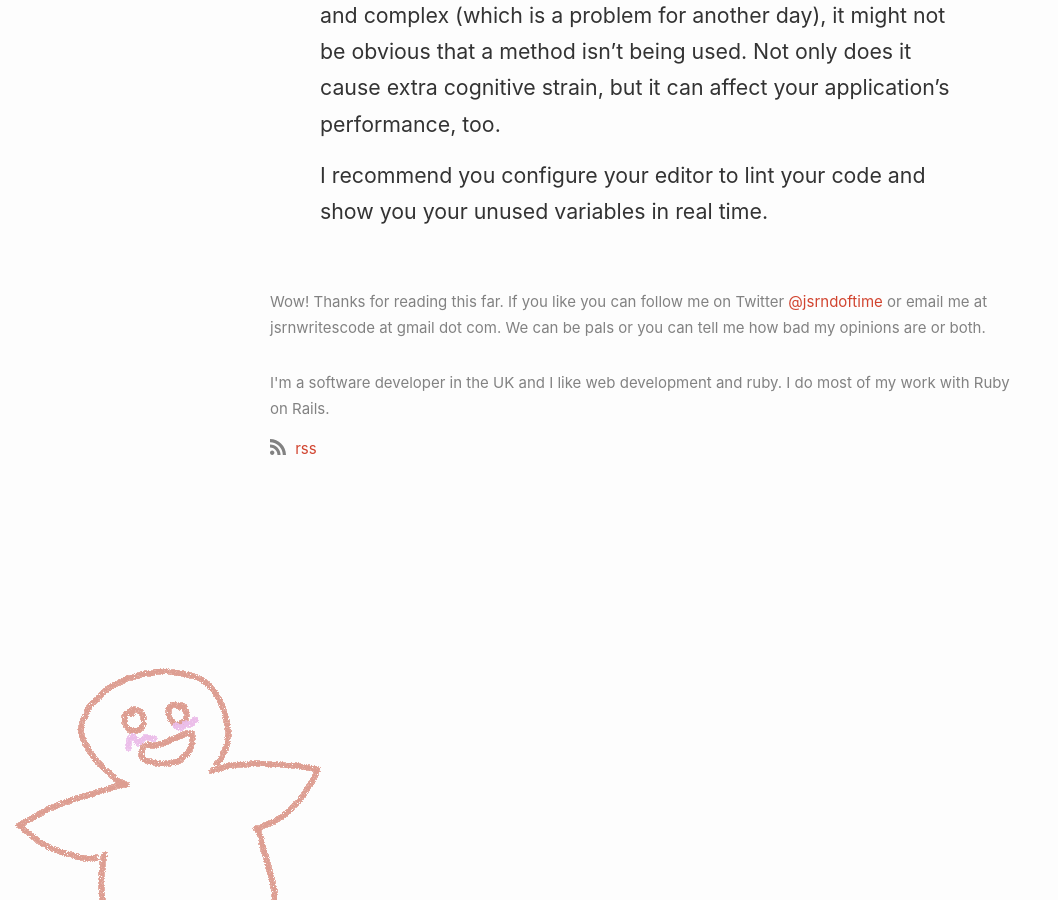
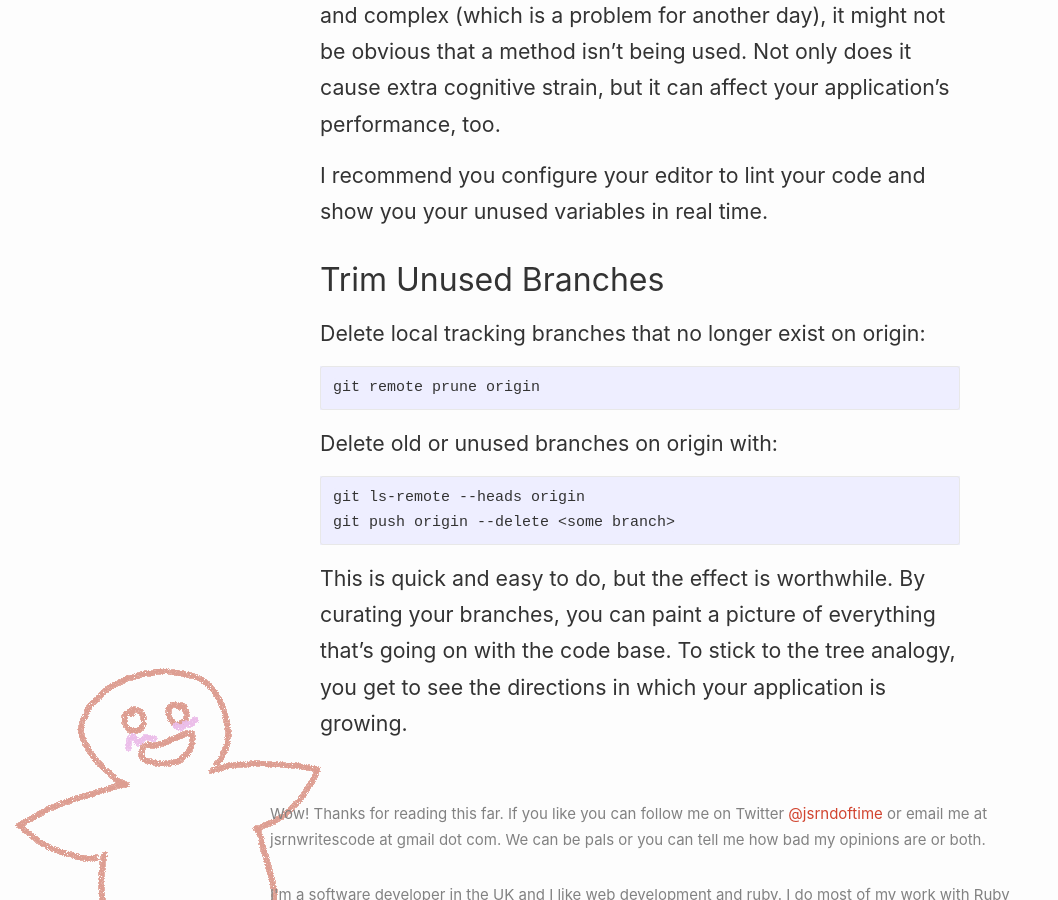
Before and after one commit to jsrn/jsrn.github.io, a Jekyll site: the page built from _posts/2019-01-22-tidying-code-for-beginners.md, in a window 1280 px wide and 900 px high, scrolled down 5474 px. Shown: the whole window, without its empty margins (0-1058 px from the left). Built offline with Jekyll 4.4.1, drawn with Linux system fonts in a browser that asks for light colours.

Commit message:
Update 2019-01-22-tidying-code-for-beginners.md

````diff
--- a/_posts/2019-01-22-tidying-code-for-beginners.md
+++ b/_posts/2019-01-22-tidying-code-for-beginners.md
@@ -80,3 +80,20 @@ The problem arises when someone is trying to understand how your code works. Men
 Variables that are created but never used are quite harmful but extremely easy to clean up. Especially if your method is long and complex (which is a problem for another day), it might not be obvious that a method isn’t being used. Not only does it cause extra cognitive strain, but it can affect your application’s performance, too.
 
 I recommend you configure your editor to lint your code and show you your unused variables in real time.
+
+## Trim Unused Branches
+
+Delete local tracking branches that no longer exist on origin:
+
+```
+git remote prune origin
+```
+
+Delete old or unused branches on origin with:
+
+```
+git ls-remote --heads origin
+git push origin --delete <some branch>
+```
+
+This is quick and easy to do, but the effect is worthwhile. By curating your branches, you can paint a picture of everything that’s going on with the code base. To stick to the tree analogy, you get to see the directions in which your application is growing.
````
